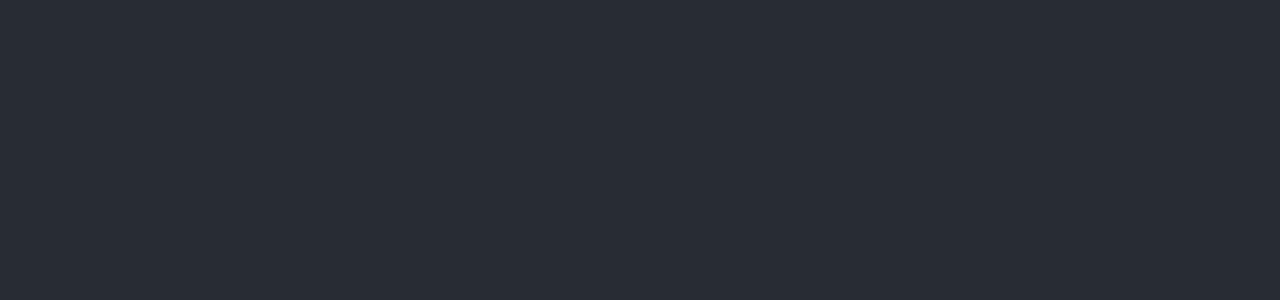
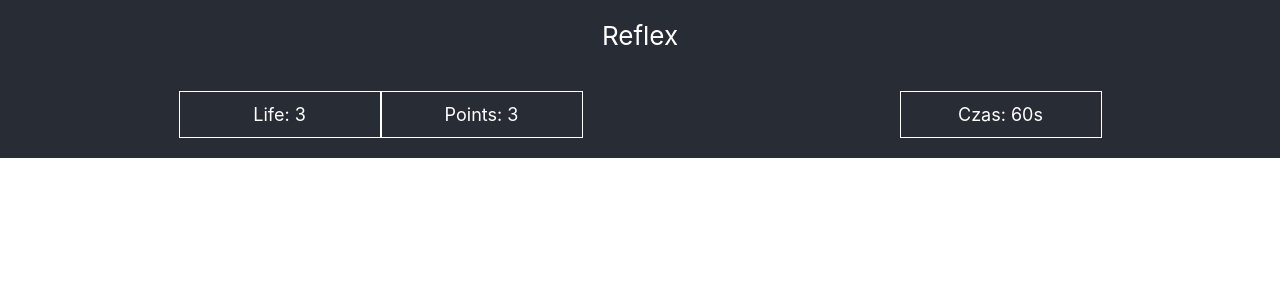
Before and after one commit to CreinTechnology/crein-reflex-game, a React (Create React App) app: page / in a window 1280 px wide. Shown: the top 300 px of the page. Built offline with nearby package versions, Linux system fonts and the light colour scheme.

Commit message:
feat: add header info

```diff
--- a/src/App.css
+++ b/src/App.css
@@ -1,25 +1,37 @@
 .App {
   text-align: center;
-}
-
-.App-logo {
-  height: 40vmin;
-  pointer-events: none;
-}
-
-@media (prefers-reduced-motion: no-preference) {
-  .App-logo {
-    animation: App-logo-spin infinite 20s linear;
-  }
+  background-color: #282c34;
+  padding: 20px;
 }
 
 .App-header {
-  background-color: #282c34;
-  min-height: 100vh;
   display: flex;
   flex-direction: column;
   align-items: center;
   justify-content: center;
   font-size: calc(10px + 2vmin);
   color: white;
+  padding-bottom: 40px;
 }
+
+.App-infobox {
+  width: 200px;
+  height: 45px;
+  font-size: 18px;
+  border: 1px solid white;
+  display: flex;
+  justify-content: center;
+  align-items: center;
+  color: white;
+}
+
+.App-box {
+  display: flex;
+  justify-content: flex-start;
+  align-items: center;
+}
+
+.App-wraper {
+  display: flex;
+  justify-content: space-around;
+}
--- a/src/App.tsx
+++ b/src/App.tsx
@@ -1,11 +1,47 @@
 import "./App.css";
 
-function App() {
+const App = () => {
+  const displayLifeInfo = () => {
+    const test = 3;
+    return (
+      <div className="App-infobox">
+        <span>Life: {test}</span>
+      </div>
+    );
+  };
+
+  const displayPointsInfo = () => {
+    const test = 3;
+    return (
+      <div className="App-infobox">
+        <span>Points: {test}</span>
+      </div>
+    );
+  };
+
+  const displayTimer = () => {
+    const time = 60;
+    return (
+      <div className="App-infobox">
+        <span>Czas: {time}s</span>
+      </div>
+    );
+  };
+
   return (
     <div className="App">
-      <header className="App-header"></header>
+      <header className="App-header">Reflex</header>
+
+      <div className="App-wraper">
+        <div className="App-box">
+          {displayLifeInfo()}
+          {displayPointsInfo()}
+        </div>
+
+        <div className="App-box">{displayTimer()}</div>
+      </div>
     </div>
   );
-}
+};
 
 export default App;
```
